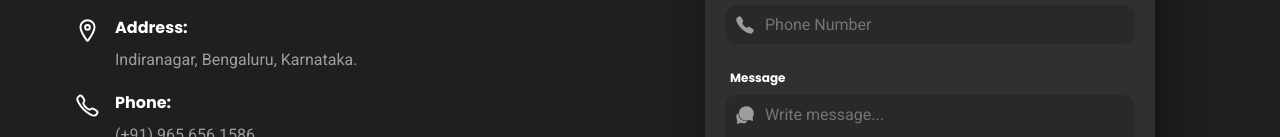
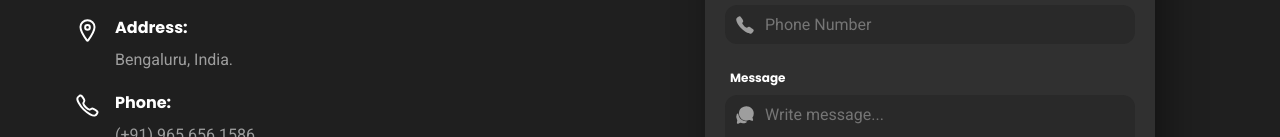
Before and after one commit to dilshadkallingal/dilshadkallingal.github.io, a plain HTML site: page index.html in a window 1280 px wide. Shown: the part 3639-3776 px from the top of the page. Drawn offline with nearby package versions, Linux system fonts and the light colour scheme; a web font is replaced by a local one.

Commit message:
Update index.html

```diff
--- a/index.html
+++ b/index.html
@@ -775,7 +775,7 @@
 
                 <address class="contact-info">
                   <!-- 941 Saqrqorish Road, alandalos, grnata, wa 47122-4194 -->
-                  Indiranagar, Bengaluru, Karnataka.
+                  Bengaluru, India.
                 </address>
               </div>
 
```
